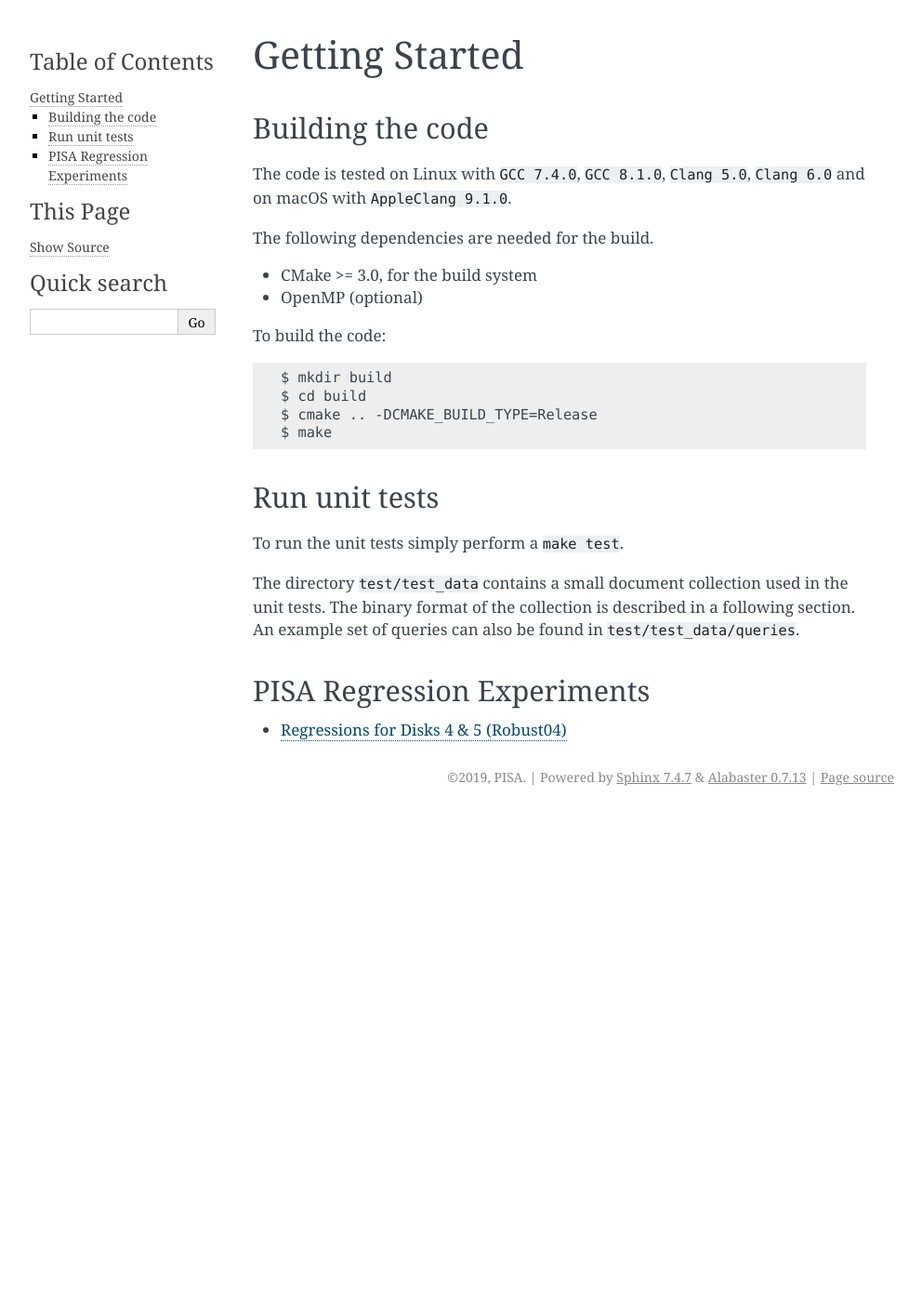
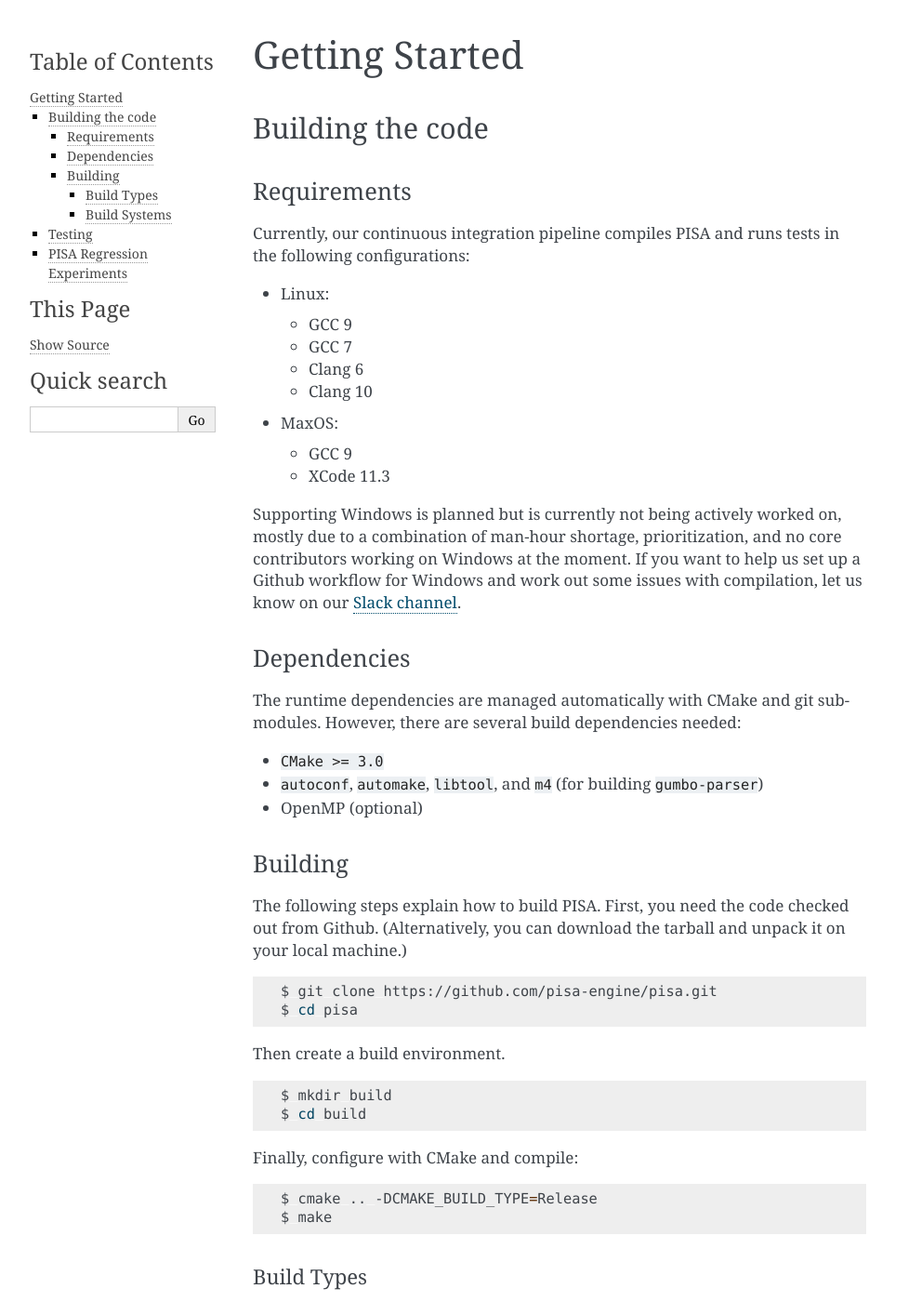
Before and after one commit to pisa-engine/pisa, a Sphinx documentation site: the page built from docs/source/getting_started.md, in a window 1280 px wide and 1400 px high. Shown: the whole window at 93% size, without its empty margins (148-1140 px from the left). Built offline with Sphinx 7.4.7, drawn with Linux system fonts in a browser that asks for light colours; some of the changed text lies outside the part shown.

Commit message:
Update documentation (#438)
* Update Getting Started

* Typos and formatting

* Indexing pipeline diagram

* Update Indexing Pipeline docs

* Resize pipeline diagram

* Update Parsing docs

* Resize pipeline diagram

````diff
--- a/docs/source/getting_started.md
+++ b/docs/source/getting_started.md
@@ -2,30 +2,100 @@
 
 ## Building the code
 
-The code is tested on Linux with `GCC 7.4.0`, `GCC 8.1.0`, `Clang 5.0`, `Clang 6.0` and on macOS with `AppleClang 9.1.0`.
+### Requirements
 
-The following dependencies are needed for the build.
+Currently, our continuous integration pipeline compiles PISA and runs tests
+in the following configurations:
+- Linux:
+    - GCC 9
+    - GCC 7
+    - Clang 6
+    - Clang 10
+- MaxOS:
+    - GCC 9
+    - XCode 11.3
 
-* CMake >= 3.0, for the build system
-* OpenMP (optional)
+Supporting Windows is planned but is currently not being actively worked on,
+mostly due to a combination of man-hour shortage, prioritization, and no
+core contributors working on Windows at the moment.
+If you want to help us set up a Github workflow for Windows and work out
+some issues with compilation, let us know on our
+[Slack channel](https://join.slack.com/t/pisa-engine/shared_invite/zt-dbxrm1mf-RtQMZTqxxlhOJsv3GHUErw).
 
-To build the code:
+### Dependencies
 
-    $ mkdir build
-    $ cd build
-    $ cmake .. -DCMAKE_BUILD_TYPE=Release
-    $ make
+The runtime dependencies are managed automatically with CMake and git submodules.
+However, there are several build dependencies needed:
 
-## Run unit tests
+- `CMake >= 3.0`
+- `autoconf`,  `automake`, `libtool`, and `m4` (for building `gumbo-parser`)
+- OpenMP (optional)
 
-To run the unit tests simply perform a `make test`.
+### Building
+
+The following steps explain how to build PISA.
+First, you need the code checked out from Github.
+(Alternatively, you can download the tarball and unpack it on your local machine.)
+
+```shell
+$ git clone https://github.com/pisa-engine/pisa.git
+$ cd pisa
+```
+
+Then create a build environment.
+
+```shell
+$ mkdir build
+$ cd build
+```
+
+Finally, configure with CMake and compile:
+
+```shell
+$ cmake .. -DCMAKE_BUILD_TYPE=Release
+$ make
+```
+
+#### Build Types
+
+There are two build types available:
+- `Release` (default)
+- `Debug`
+
+Use `Debug` only for development, testing, and debugging. It is much slower at runtime.
+
+#### Build Systems
+
+CMake supports configuring for different build systems.
+On Linux and Mac, the default is Makefiles, thus, the following two commands are equivalent:
+
+```shell
+$ cmake -G ..
+$ cmake -G "Unix Makefiles" ..
+```
+
+Alternatively to Makefiles, you can configure the project to use Ninja instead:
+
+```shell
+$ cmake -G Ninja ..
+$ ninja # instead of make
+```
+
+Other build systems should work in theory but are not tested.
+
+## Testing
+
+You can run the unit and integration tests with:
+
+```shell
+$ ctest
+```
 
 The directory `test/test_data` contains a small document collection used in the
 unit tests. The binary format of the collection is described in a following
 section.
 An example set of queries can also be found in `test/test_data/queries`.
 
-
 ## PISA Regression Experiments
 
 + [Regressions for Disks 4 & 5 (Robust04)](experiments/regression-robust04.html)
--- a/docs/source/index.rst
+++ b/docs/source/index.rst
@@ -30,6 +30,7 @@
    :caption: Contents:
 
    getting_started
+   indexing_pipeline
    parsing
    inverting
    sharding
````
Also changed, not shown: docs/source/indexing_pipeline.md (added, +63 -0 lines), docs/source/parsing.md (+6 -5 lines), docs/source/_static/img/pipeline.png (added), 3 other files.
